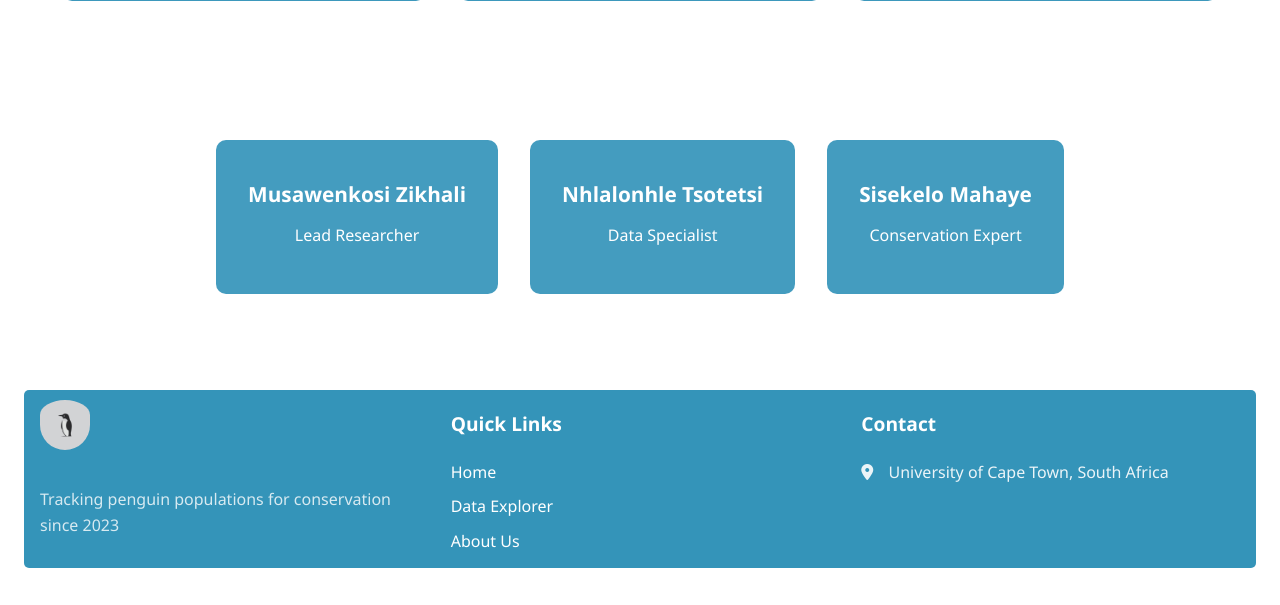
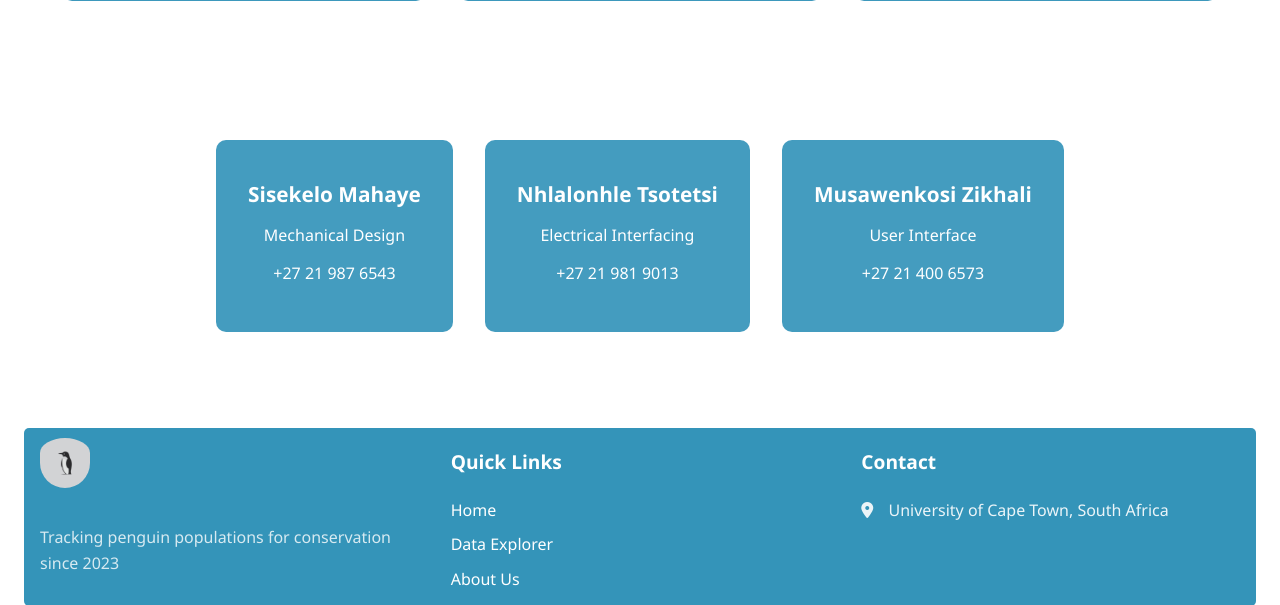
Before and after one commit to MusawenkosiZikhali/EEE4113F_Group32_Penguin_Weight_Monitoring, a Flask app: page /about in a window 1280 px wide. Shown: the part 1450-2055 px from the top of the page. Run offline with Flask 3, Linux system fonts and the light colour scheme.

Commit message:
Project leaders names

```diff
--- a/templates/about.html
+++ b/templates/about.html
@@ -91,16 +91,19 @@
             <h2>Our Team</h2>
             <div class="team-members">
                 <div class="team-member">
-                    <h3>Musawenkosi Zikhali</h3>
-                    <p>Lead Researcher</p>
+                    <h3>Sisekelo Mahaye</h3>
+                    <p>Mechanical Design</p>
+                    <p>+27 21 987 6543</p>
                 </div>
                 <div class="team-member">
                     <h3>Nhlalonhle Tsotetsi</h3>
-                    <p>Data Specialist</p>
+                    <p>Electrical Interfacing</p>
+                    <p>+27 21 981 9013</p>
                 </div>
                 <div class="team-member">
-                    <h3>Sisekelo Mahaye</h3>
-                    <p>Conservation Expert</p>
+                    <h3>Musawenkosi Zikhali</h3>
+                    <p>User Interface</p>
+                    <p>+27 21 400 6573</p>
                 </div>
             </div>
         </section>
```
